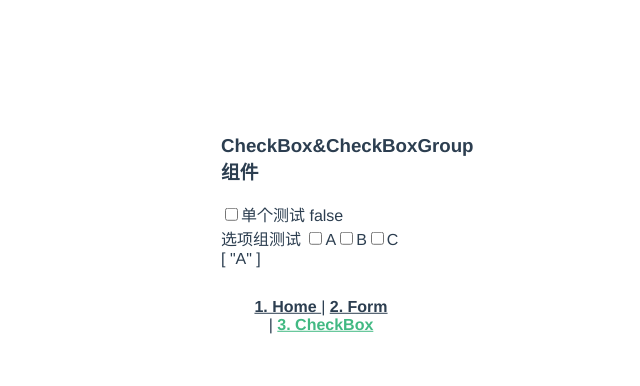
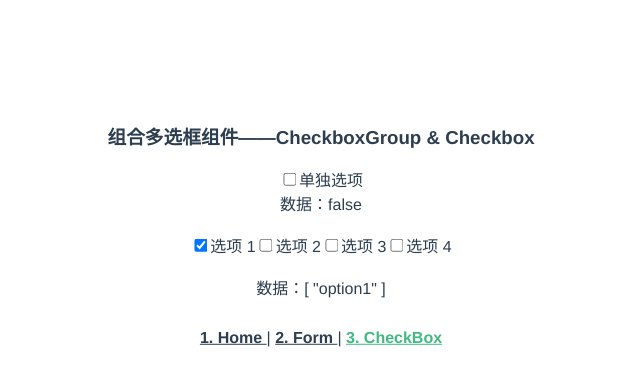
Before and after one commit to jydeng/vue-component, a Vue app: page /#/checkbox in a window 1280 px wide. Shown: the top 386 px of the page, without its empty margins (319-959 px from the left). Built offline with nearby package versions, Linux system fonts and the light colour scheme.

Commit message:
checkbox

```diff
--- a/src/App.vue
+++ b/src/App.vue
@@ -14,12 +14,12 @@
   position: absolute;
   top: 30%;
   left: 50%;
-  width: 200px;
   transform: translate(-50%, -50%);
   font-family: "Avenir", Helvetica, Arial, sans-serif;
   -webkit-font-smoothing: antialiased;
   -moz-osx-font-smoothing: grayscale;
   color: #2c3e50;
+  text-align: center;
 }
 
 #title {
--- a/src/components/CheckBox/CheckBox.vue
+++ b/src/components/CheckBox/CheckBox.vue
@@ -25,7 +25,7 @@ import Emitter from "../../mixins/emitter.js";
 import { findComponentUpward } from "../../utils/assist.js";
 
 export default {
-  name: "iChekbox",
+  name: "iCheckbox",
   mixins: [Emitter],
   props: {
     label: {
--- a/src/components/CheckBox/CheckBoxGroup.vue
+++ b/src/components/CheckBox/CheckBoxGroup.vue
@@ -4,6 +4,7 @@
 <script>
 import { findComponentsDownward } from "../../utils/assist.js";
 import Emitter from "../../mixins/emitter.js";
+
 export default {
   name: "iCheckboxGroup",
   mixins: [Emitter],
@@ -43,7 +44,7 @@ export default {
       this.dispatch("iFormItem", "on-form-change", data);
     }
   },
-  mounted() {
+  created() {
     this.updateModel(true);
   },
   watch: {
--- a/src/views/CheckBox.vue
+++ b/src/views/CheckBox.vue
@@ -1,26 +1,29 @@
 <template>
   <div>
-    <h3>CheckBox&CheckBoxGroup组件</h3>
-    <iCheckbox v-model="checked">单个测试</iCheckbox>
-    {{checked}}
-    <iCheckboxGroup>
-      选项组测试
-      <iCheckbox label="A" v-model="checkedlist">A</iCheckbox>
-      <iCheckbox label="B" v-model="checkedlist">B</iCheckbox>
-      <iCheckbox label="C" v-model="checkedlist">C</iCheckbox>
-    </iCheckboxGroup>
-    {{checkedlist}}
+    <h3>组合多选框组件——CheckboxGroup & Checkbox</h3>
+    <i-checkbox v-model="single">单独选项</i-checkbox>
+    <br />
+    数据：{{ single }} <br />
+    <br />
+    <i-checkbox-group v-model="multiple">
+      <i-checkbox label="option1">选项 1</i-checkbox>
+      <i-checkbox label="option2">选项 2</i-checkbox>
+      <i-checkbox label="option3">选项 3</i-checkbox>
+      <i-checkbox label="option4">选项 4</i-checkbox>
+    </i-checkbox-group>
+    <br />
+    数据：{{ multiple }}
   </div>
 </template>
 <script>
+import iCheckboxGroup from "../components/CheckBox/CheckBoxGroup.vue";
 import iCheckbox from "../components/CheckBox/CheckBox.vue";
-import iCheckboxGroup from "../components/CheckBox/CheckBoxGroup";
 export default {
-  components: { iCheckbox, iCheckboxGroup },
+  components: { iCheckboxGroup, iCheckbox },
   data() {
     return {
-      checked: false,
-      checkedlist: ["A"]
+      single: false,
+      multiple: ["option1"]
     };
   }
 };
--- a/src/views/Form.vue
+++ b/src/views/Form.vue
@@ -7,6 +7,17 @@
       </i-form-item>
       <i-form-item label="邮箱" prop="mail">
         <i-input v-model="formValidate.mail"></i-input>
+      </i-form-item>
+      <i-form-item prop="agree" label="同意">
+        <i-checkbox v-model="formValidate.agree" true-value="1" false-value></i-checkbox>
+      </i-form-item>
+      <i-form-item  label="兴趣">
+        <i-checkbox-group v-model="formValidate.fun">
+          <i-checkbox label="option1">选项 1</i-checkbox>
+          <i-checkbox label="option2">选项 2</i-checkbox>
+          <i-checkbox label="option3">选项 3</i-checkbox>
+          <i-checkbox label="option4">选项 4</i-checkbox>
+        </i-checkbox-group>
       </i-form-item>
     </i-form>
     <div>
@@ -19,20 +30,27 @@
 import iForm from "../components/Form/Form.vue";
 import iFormItem from "../components/Form/FormItem.vue";
 import iInput from "../components/Input/Input.vue";
+import iCheckbox from "../components/CheckBox/CheckBox.vue";
+import iCheckboxGroup from "../components/CheckBox/CheckBoxGroup";
 
 export default {
-  components: { iForm, iFormItem, iInput },
+  components: { iForm, iFormItem, iInput, iCheckbox, iCheckboxGroup },
   data() {
     return {
       formValidate: {
-        name: "",
-        mail: ""
+        name: "Roy",
+        mail: "jydeng@live.cn",
+        agree: "1",
+        fun: []
       },
       ruleValidate: {
         name: [{ required: true, message: "用户名不能为空", trigger: "blur" }],
         mail: [
           { required: true, message: "邮箱不能为空", trigger: "blur" },
           { type: "email", message: "邮箱格式不正确", trigger: "blur" }
+        ],
+        agree: [
+          { required: true, message: "请勾选用户协议", trigger: "change" }
         ]
       }
     };
@@ -40,6 +58,7 @@ export default {
   methods: {
     handleSubmit() {
       this.$refs.form.validate(valid => {
+        console.log(valid);
         if (valid) {
           window.alert("提交成功");
         } else {
```
Also changed, not shown: src/components/Form/FormItem.vue (+8 -5 lines).
